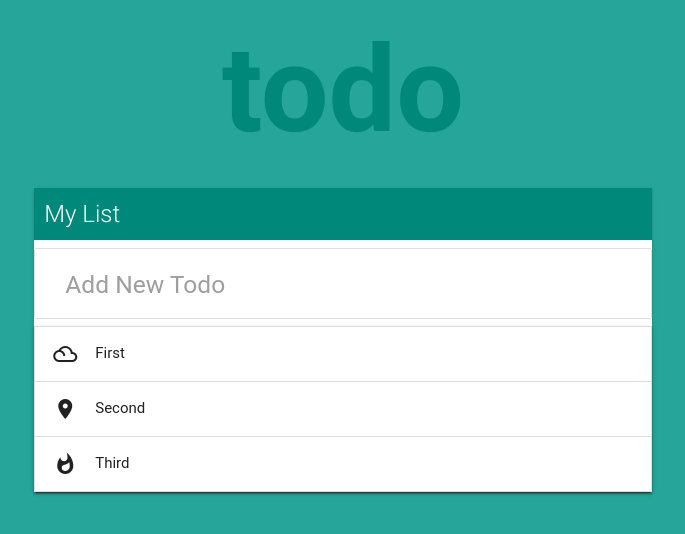
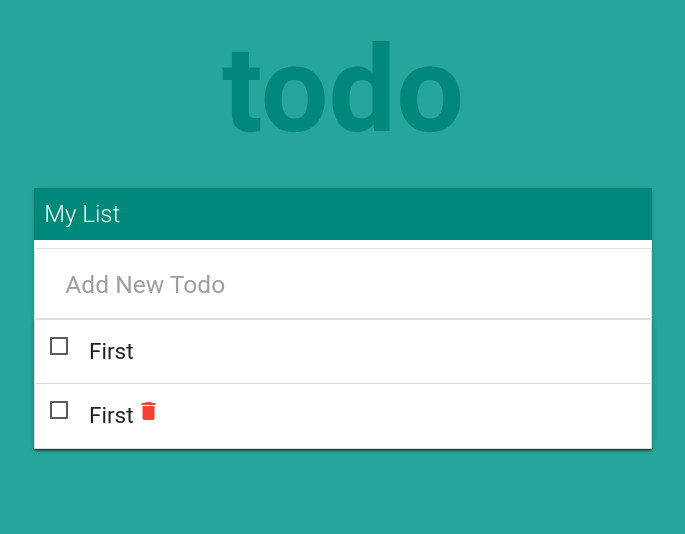
Before and after one commit to aneeshrelan/TodoList, a CodeIgniter app: the page made by application/views/userHome.php in a window 1280 px wide. Shown: the top 534 px of the page, without its empty margins (297-982 px from the left). Run offline with CodeIgniter, Linux system fonts and the light colour scheme; some libraries are stand-ins or nearby versions; some web fonts are replaced.

Commit message:
User Todo Design

```diff
--- a/application/views/userHome.php
+++ b/application/views/userHome.php
@@ -19,7 +19,10 @@
 .card-title
 {
   padding: 10px;
-
+}
+.todo_name
+{
+  font-size: 1.5em;
 }
 </style>
 </head>
@@ -36,17 +39,16 @@
                 <ul class="collection with-header" style="margin: 0">
         <a href="#!" class="collection-item"><h5 class="grey-text">Add New Todo</h5></a>
       </ul>
-      <ul class="collapsible" data-collapsible="accordion">
-    <li>
-      <div class="collapsible-header"><i class="material-icons">filter_drama</i>First</div>
+      <ul class="collapsible" data-collapsible="accordion" style="margin: 0">
+    <li data-id="1">
+      <div class="collapsible-header"><input type="checkbox" id="1" data-id="1" />
+      <label for="1">&nbsp;</label><span class="todo_name">First</span></div>
       <div class="collapsible-body"><p>Lorem ipsum dolor sit amet.</p></div>
     </li>
-    <li>
-      <div class="collapsible-header"><i class="material-icons">place</i>Second</div>
-      <div class="collapsible-body"><p>Lorem ipsum dolor sit amet.</p></div>
-    </li>
-    <li>
-      <div class="collapsible-header"><i class="material-icons">whatshot</i>Third</div>
+
+    <li data-id="2">
+      <div class="collapsible-header"><input type="checkbox" id="2" />
+      <label for="2">&nbsp;</label><span class="todo_name">First</span><span class="red-text" style="float:right"><i class="material-icons">delete</i></span></div>
       <div class="collapsible-body"><p>Lorem ipsum dolor sit amet.</p></div>
     </li>
   </ul>
--- a/assets/js/todo.js
+++ b/assets/js/todo.js
@@ -20,4 +20,7 @@ $(document).ready(function(){
 
 	});
 
+
+
+
 });
```
